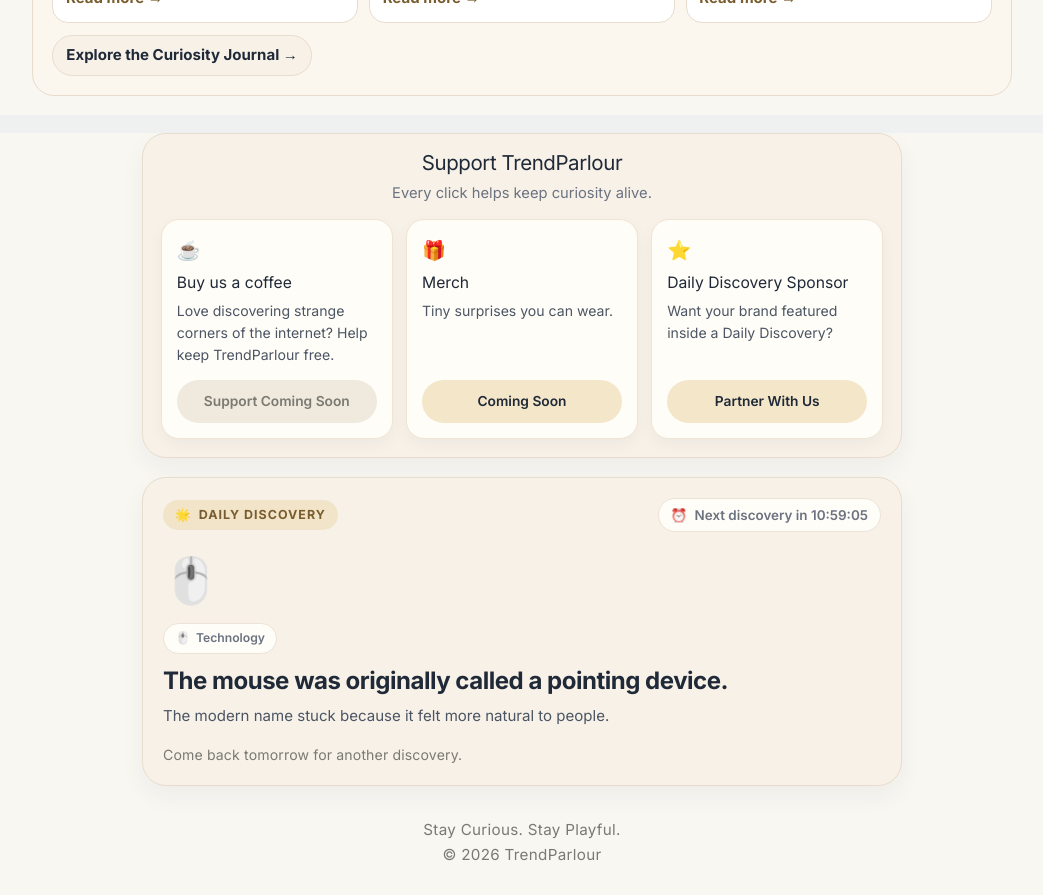
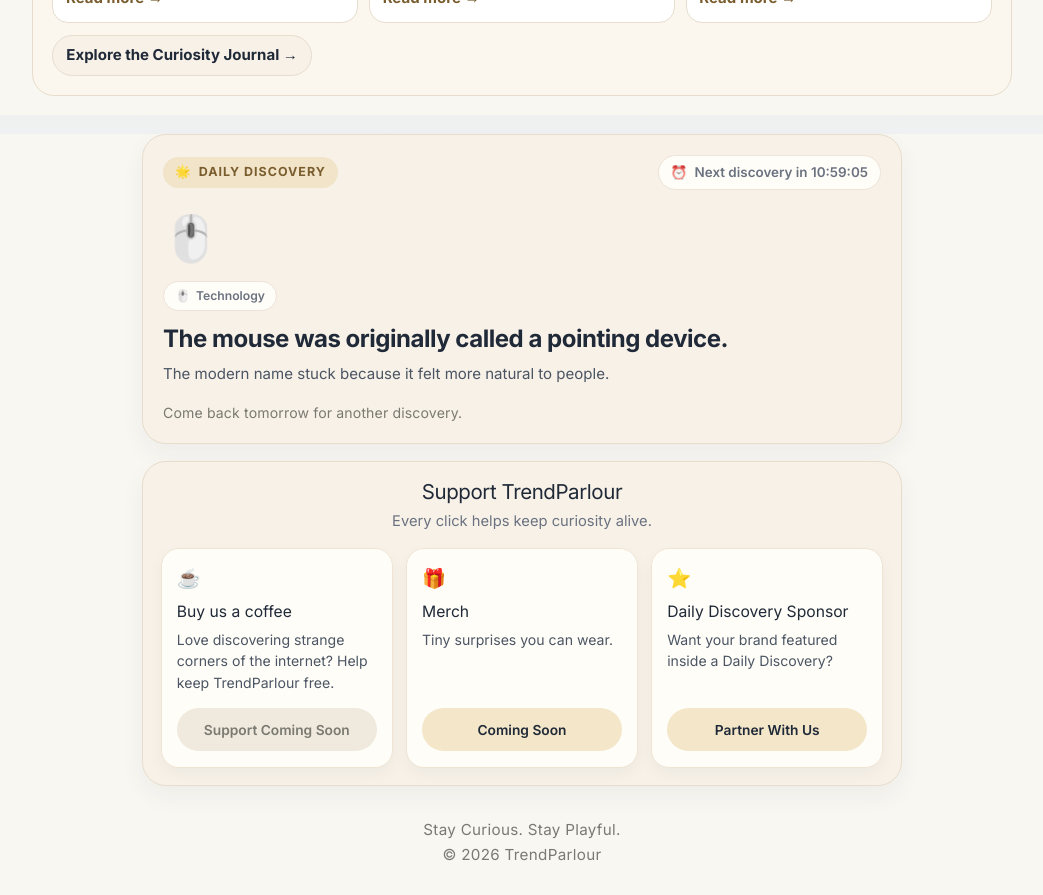
Before and after one commit to OND2026/trendparlour-active, a Next.js app in the folder TrendParlour2-main/: page / in a window 1280 px wide. Shown: the part 1100-1995 px from the top of the page, without its empty margins (118-1161 px from the left). Built offline with nearby package versions, Linux system fonts and the light colour scheme.

Commit message:
Reorder homepage discovery sections

```diff
--- a/TrendParlour2-main/app/page.tsx
+++ b/TrendParlour2-main/app/page.tsx
@@ -51,8 +51,8 @@ export default function Home() {
       <Hero />
       <HomeJournalSpotlight entries={featuredEntries} />
       <section style={{ background: '#F8F7F2', padding: '0 1rem 1.25rem' }}>
+        <DailyDiscovery />
         <SupportTrendParlour />
-        <DailyDiscovery />
 
         <footer
           style={{
```
